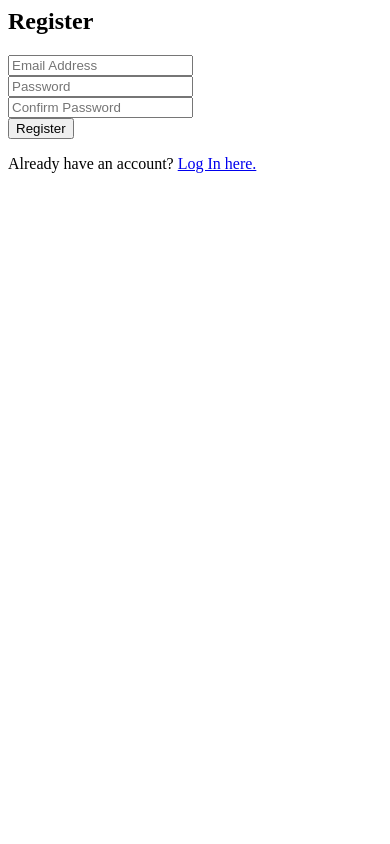
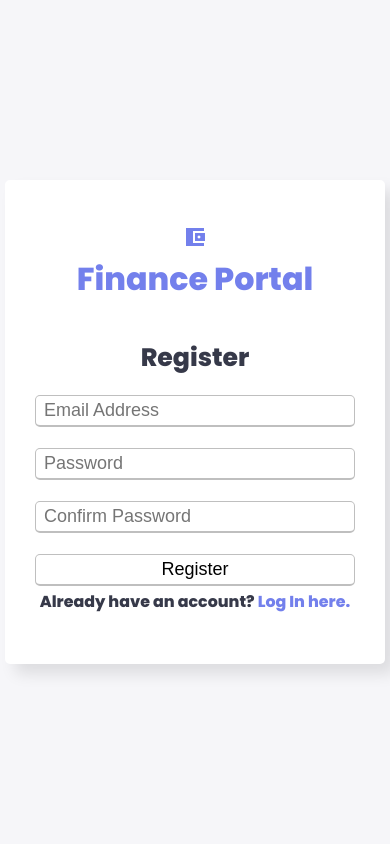
Before and after one commit to justinpickering/Financial-Portal, a Django app: page /register in a window 390 px wide. Run offline with Django 3.2, Linux system fonts and the light colour scheme.

Commit message:
login and register templates styled

```diff
--- a/finance_portal/static/finance_portal/style.css
+++ b/finance_portal/static/finance_portal/style.css
@@ -23,7 +23,7 @@
     --card-padding: 1.8rem;
     --padding-1: 1.2rem;
 
-    --box-shadow: 0 1rem 1rem var(--color-light)
+    --box-shadow: 0 1rem 1rem var(--color-light);
 
 }
 
@@ -634,3 +634,62 @@ input[type=number] {
 }
 
 }
+
+/****Login and Register ******/
+
+#login {
+    width: 100%;
+    height: 100vh;
+    display: flex;
+    align-items: center;
+    justify-content: center;
+    background: var(--color-background);
+  }
+
+.login-container {
+    width: 380px;
+    padding: 40px 30px 50px 30px;
+    background: #fff;
+    border-radius: 5px;
+    text-align: center;
+    box-shadow: 10px 10px 15px rgba(0,0,0,0.1);
+}
+
+
+
+.login-container form {
+    font-size: 35px;
+    font-weight: 600;
+}
+
+
+.login-container input{
+  width: 100%;
+  height: 100%;
+  outline: none;
+  padding: 4px 8px;
+  font-size: 18px;
+  background: none;
+  caret-color: #5372F0;
+  border-radius: 5px;
+  border: 1px solid #bfbfbf;
+  border-bottom-width: 2px;
+  transition: all 0.2s ease;
+}
+
+.login-container a{
+    color: var(--color-primary);
+    text-decoration: none;
+  }
+
+form input[type="submit"]:hover{
+background: var(--color-primary);
+}
+
+.logo-login {
+    margin-bottom: 2rem;
+}
+
+.login-alert {
+    color: var(--color-danger);
+}
--- a/finance_portal/templates/finance_portal/register.html
+++ b/finance_portal/templates/finance_portal/register.html
@@ -1,10 +1,43 @@
 {% load static %}
 
+
+<!DOCTYPE html>
+<html lang="en">
+<head>
+    <meta charset="UTF-8">
+    <meta http-equiv="X-UA-Compatible" content="IE=edge">
+    <meta name="viewport" content="width=device-width, initial-scale=1.0">
+    <title>Finance Portal - Register</title>
+
+    <!-- ICONS -->
+    <link href="https://fonts.googleapis.com/icon?family=Material+Icons+Sharp"
+    rel="stylesheet">
+
+    <!-- Stylesheet -->
+    <link rel="stylesheet" href="{% static 'finance_portal/style.css' %}">
+    <link href="https://fonts.googleapis.com/icon?family=Material+Icons"
+    rel="stylesheet">
+</head>
+
+<body id="login">
+
+    <div class="login-container">
+        <div class="logo logo-login">
+            <a class="material-icons-sharp">account_balance_wallet</a>
+            <a>
+                <h1>Finance Portal</h1>
+            </a>
+        </div>
+
         <h2>Register</h2>
+
+        <div class="login-alert">
 
             {% if message %}
                 <div>{{ message }}</div>
             {% endif %}
+
+        </div>
 
         <form action="{% url 'register' %}" method="post">
             {% csrf_token %}
@@ -21,3 +54,10 @@
         </form>
 
         Already have an account? <a href="{% url 'login' %}">Log In here.</a>
+
+
+    </div>
+
+</body>
+
+</html>
```
Also changed, not shown: finance_portal/static/finance_portal/dashboard.css (deleted, +0 -100 lines), finance_portal/static/finance_portal/dashboard.js (deleted, +0 -48 lines), finance_portal/static/finance_portal/dashboard.rtl.css (deleted, +0 -96 lines), finance_portal/templates/finance_portal/login.html (+27 -2 lines), README.md, finance_portal/templates/finance_portal/entries.html (deleted). Lines whose indentation alone changed are shown as unchanged.
